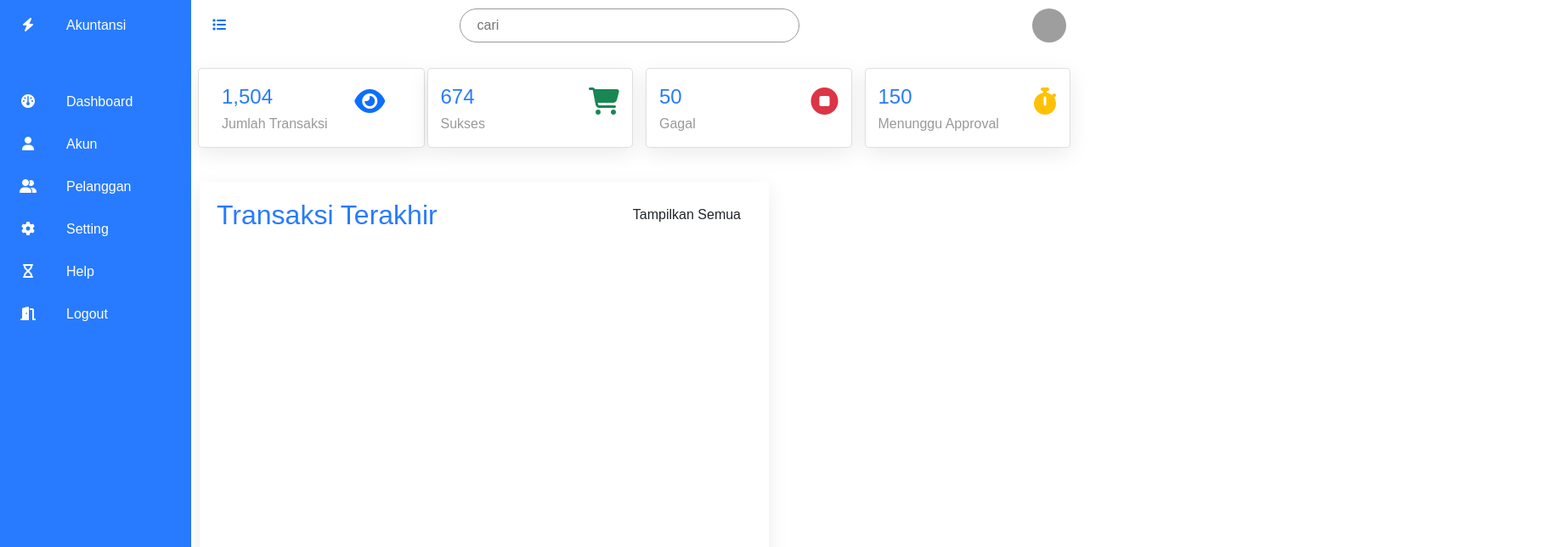
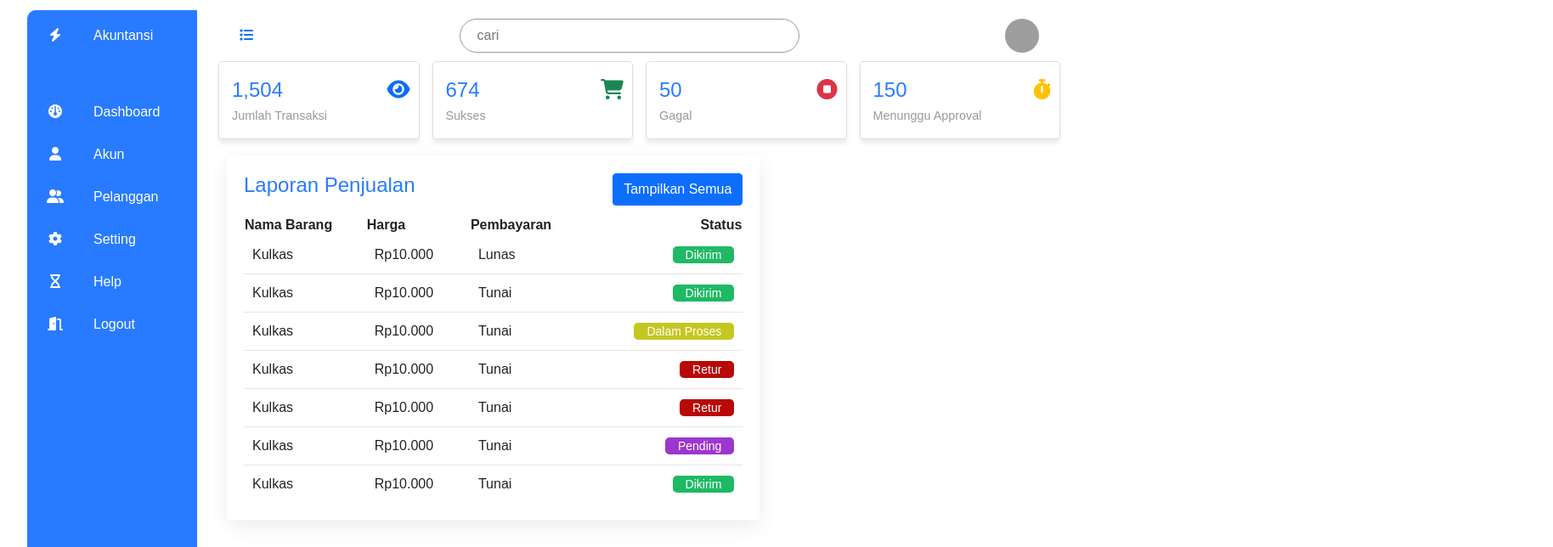
Before and after one commit to devbianberkah/accounting-web, a Vue app: page /home in a window 1280 px wide. Shown: the top 644 px of the page at 85% size, 1828 px wide, since content can reach past the window. Built offline with nearby package versions, Linux system fonts and the light colour scheme; grey boxes are pictures that could not be loaded.

Commit message:
polishing

```diff
--- a/src/style.css
+++ b/src/style.css
@@ -1,7 +1,7 @@
 #app {
    font-family: 'Poppins', sans-serif;
    margin: 0;
-   padding:0;
+   padding:0.75rem 2rem;
    box-sizing: border-box;
   }
   :root
@@ -19,19 +19,23 @@
     overflow-x: hidden;
   }
 
-  .container
+  .my-container
   {
     position: relative;
     width: 100%;
+    display: flex;
+    flex-direction: row;
+    border-radius: 20px;
   }
 
   .navigation
   {
-    position: fixed;
-    width: 250px;
-    height: 100%;
+    position: relative;
+    width: 200px;
+    height: 100vh;
     background-color: var(--blue);
     border-left : 3px solid var(--blue);
+    border-top-left-radius: 10px;
     transition: 0.5s;
     overflow: hidden;
   }
@@ -57,6 +61,13 @@
   }
   .navigation ul li:hover,
   .navigation ul li.hovered
+  {
+    background: var(--white);
+    border-top-left-radius: 10px;
+    border-bottom-left-radius: 10px;
+  }
+
+  .navigation ul li.active
   {
     background: var(--white);
     border-top-left-radius: 10px;
@@ -211,9 +222,11 @@
   .cardBox
   {
     position: relative;
-    width: 100%;
-    padding: 20px;
+    /* width: 100%; */
+    /* padding: 10px; */
     display: grid;
+    justify-content: space-evenly;
+    /* grid-template-columns: 1fr 1fr 1fr 1fr; */
     grid-template-columns: repeat(4,1fr);
     grid-gap: 15px;
   }
@@ -223,39 +236,45 @@
     background-color: var(--white);
     padding:15px;
     border-radius: 5px;
-    display: flex;
-    flex-direction: row;
-    justify-content: space-between;
-    box-shadow: 0 7px 25px rgba(0, 0, 0, 0.08);
+    display: flexbox;
+    transition: 0.1s;
+    /* flex-direction: row; */
+    /* justify-content: space-between; */
+    box-shadow: 0 5px 5px rgba(0, 0, 0, 0.08);
     }
 
   .cardBox .card .numbers
   {
     position: relative;
-    font-weight: 300;
+    font-weight: 500;
     font-size: 1.5em;
     color: var(--blue)
   }
   .cardBox .card .cardName
   {
     color: var(--black2);
-    font-size:1em;
+    font-size:.9em;
     margin-top: 2px;
+    width: 100vh;
   }
   .cardBox .card .iconBx
   {
-    font-size: 2em;
-    color: var(--black2)
+    font-size: 1.5em;
+    color: var(--black2);
+    position: absolute;
+    right: 10px;
   }
   .cardBox .card:hover
   {
-      background-color: var(--blue)
+      /* background-color: var(--blue) */
+      transform: scale(1.05);
   }
   .cardBox .card:hover .numbers,
   .cardBox .card:hover .cardName,
   .cardBox .card:hover .iconBx
   {
-     color: var(--white);
+     /* color: var(--white); */
+     /* transform: scale(1.05); */
   }
   .details
   {
@@ -271,7 +290,7 @@
   {
     position: relative;
     display: grid;
-    min-height: 500px;
+    /* min-height: 500px; */
     background-color: var(--white);
     padding: 20px;
     box-shadow: 0 7px 25px rgba(0, 0, 0, 0.08);
@@ -283,10 +302,83 @@
     justify-content: space-between;
     align-items: flex-start;
   }
-  .cardHeader h2
+  .cardHeader h4
   {
     font-weight: 500;
     color: var(--blue)
   }
+.details table
+{
+  width: 100%;
+  border-collapse: collapse;
+  margin-top: 10px;
+}
+.details table thead th
+{
+  font-weight: 600;
+}
+.details table thead th:last-child
+{
+  text-align: right;
+}
+.details .recentOrders table tr
+{
+  color: var(--black1);
+  border-bottom: 1px solid rgba(0, 0, 0, 0.1);
+}
+.details .recentOrders table tr:last-child
+{
+  border-bottom: none;
+}
+.details .recentOrders table tr:hover
+{
+  background-color: var(--blue);
+  color: var(--white)
+  /* border-bottom: 1px solid rgba(0, 0, 0, 0.1); */
+}
 
+.details .recentOrders table tr td
+{
+  padding: 10px;
+}
+.details .recentOrders table tr td:last-child
+{
+  text-align: end;
+}
+.status.delivered
+{
+  padding: 2px 15px;
+  background-color: rgb(31, 185, 100);
+  color: var(--white);
+  border-radius: 5px;
+  font-size: 14px;
+  font-weight: 500;
+}
+.status.inprogress
+{
+  padding: 2px 15px;
+  background-color: rgb(196, 199, 33);
+  color: var(--white);
+  border-radius: 5px;
+  font-size: 14px;
+  font-weight: 500;
+}
+.status.return
+{
+  padding: 2px 15px;
+  background-color: rgb(185, 8, 8);
+  color: var(--white);
+  border-radius: 5px;
+  font-size: 14px;
+  font-weight: 500;
+}
+.status.pending
+{
+  padding: 2px 15px;
+  background-color: rgb(157, 54, 205);
+  color: var(--white);
+  border-radius: 5px;
+  font-size: 14px;
+  font-weight: 500;
+}
   @import url('https://fonts.googleapis.com/css2?family=Poppins:wght@100;200;400&display=swap');
--- a/src/views/Home.vue
+++ b/src/views/Home.vue
@@ -1,5 +1,5 @@
 <template>
-    <div class="">
+    <div class="my-container">
         <div class="navigation" :class="{active:navActive}">
             <ul>
                 <li>
@@ -71,12 +71,12 @@
                 </div>
             </div>
             <div class="cardBox">
-                <div class="row card">
-                    <div class="col-md-8">
+                <div class="card">
+                    <div>
                         <div class="numbers">1,504</div>
                         <div class="cardName">Jumlah Transaksi</div>
                     </div>
-                    <div class="iconBx col-md-4">
+                    <div class="iconBx">
                         <i class="fa fa-eye text-primary"></i>
                     </div>
                 </div>
@@ -112,12 +112,65 @@
             <div class="details">
                 <div class="recentOrders">
                     <div class="cardHeader">
-                        <h2>
-                            Transaksi Terakhir
-                        </h2>
-                        <a href="#" class="btn">Tampilkan Semua</a>
+                        <h4>
+                            Laporan Penjualan
+                        </h4>
+                        <a href="#" class="btn btn-primary">Tampilkan Semua</a>
                     </div>
-
+                    <table>
+                        <thead>
+                            <tr>
+                                <th>Nama Barang</th>
+                                <th>Harga</th>
+                                <th>Pembayaran</th>
+                                <th>Status</th>
+                            </tr>
+                        </thead>
+                        <tbody>
+                            <tr>
+                                <td>Kulkas</td>
+                                <td>Rp10.000</td>
+                                <td>Lunas</td>
+                                <td><span class="status delivered">Dikirim</span></td>
+                            </tr>
+                            <tr>
+                                <td>Kulkas</td>
+                                <td>Rp10.000</td>
+                                <td>Tunai</td>
+                                <td><span class="status delivered">Dikirim</span></td>
+                            </tr>
+                            <tr>
+                                <td>Kulkas</td>
+                                <td>Rp10.000</td>
+                                <td>Tunai</td>
+                                <td><span class="status inprogress">Dalam Proses</span></td>
+                            </tr>
+                            <tr>
+                                <td>Kulkas</td>
+                                <td>Rp10.000</td>
+                                <td>Tunai</td>
+                                <td><span class="status return">Retur</span></td>
+                            </tr>
+                            <tr>
+                                <td>Kulkas</td>
+                                <td>Rp10.000</td>
+                                <td>Tunai</td>
+                                <td><span class="status return">Retur</span></td>
+                            </tr>
+                             <tr>
+                                <td>Kulkas</td>
+                                <td>Rp10.000</td>
+                                <td>Tunai</td>
+                                <td><span class="status pending">Pending</span></td>
+                            </tr>
+                             <tr>
+                                <td>Kulkas</td>
+                                <td>Rp10.000</td>
+                                <td>Tunai</td>
+                                <td><span class="status delivered">Dikirim</span></td>
+                            </tr>
+                        </tbody>
+                    </table>
                 </div>
             </div>
         </div>
```
